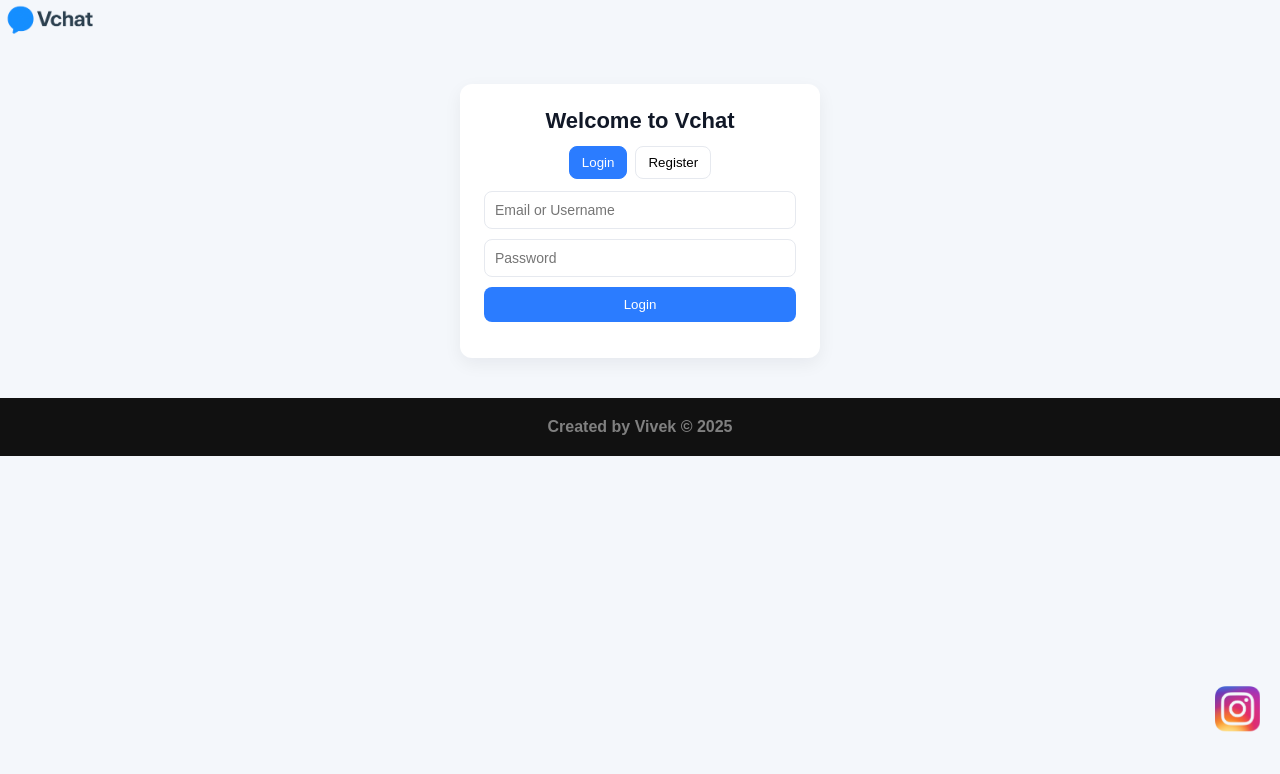
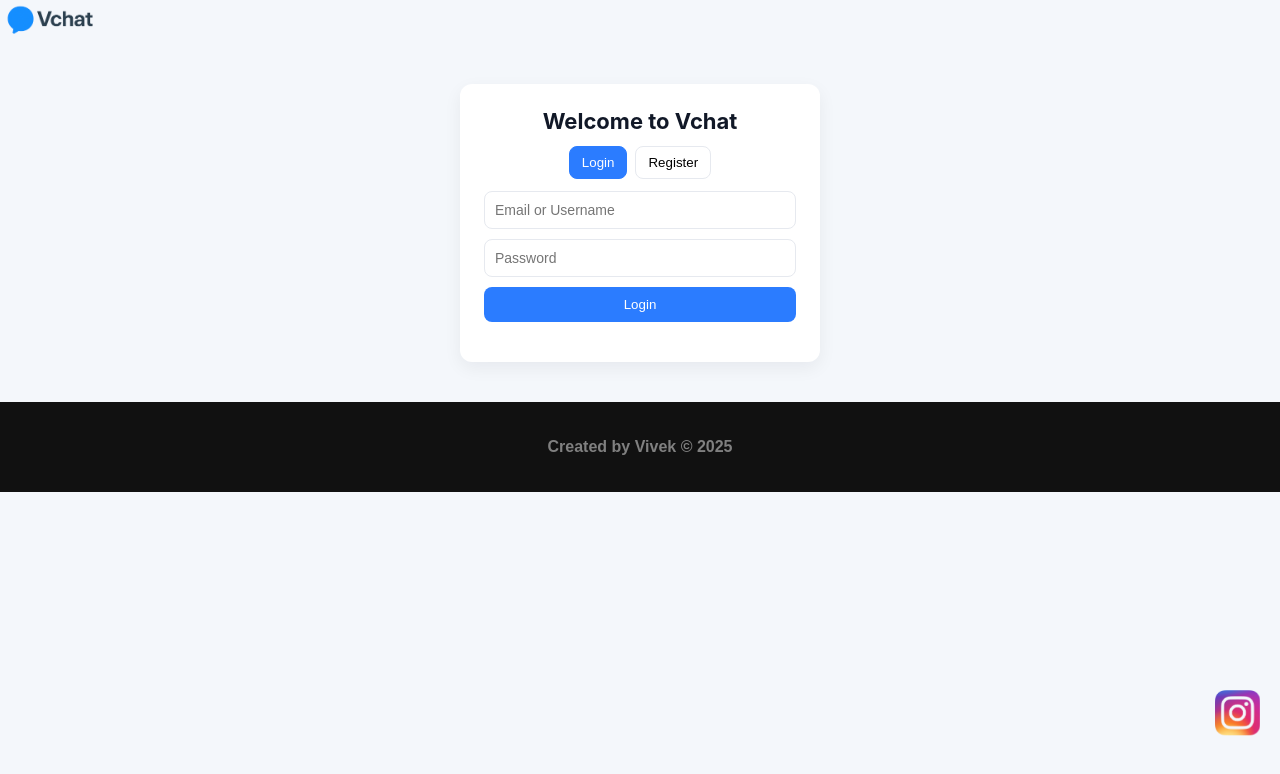
Before and after one commit to vivekkumar20041806/vchat, a website: page index.html in a window 1280 px wide. Drawn offline with Linux system fonts and the light colour scheme; no server answers.

Commit message:
Add files via upload

```diff
--- a/index.html
+++ b/index.html
@@ -6,7 +6,24 @@
   <title>Vchat App - Login / Register</title>
   <meta name="viewport" content="width=device-width, initial-scale=1" />
   <link rel="stylesheet" href="./frontend/css/style.css" />
+
+
+<!-- Google tag (gtag.js) -->
+<script async src="https://www.googletagmanager.com/gtag/js?id=G-W0YX014NTR"></script>
+<script>
+  window.dataLayer = window.dataLayer || [];
+  function gtag(){dataLayer.push(arguments);}
+  gtag('js', new Date());
+
+  gtag('config', 'G-W0YX014NTR');
+</script>
+
+
 </head>
+
+
+
+
 <body>
 
     <img src="./frontend/assets/images/logo.png" alt="VChat Logo" class="logo" />
@@ -48,7 +65,6 @@
 
 
 <div id="footer"></div>
-
 <script>
   fetch('./pages/footer.html')
     .then(res => res.text())
--- a/pages/footer.html
+++ b/pages/footer.html
@@ -1,15 +1,5 @@
-<!-- Footer with floating Instagram icon -->
 <footer>
   <style>
-    /* Reset & font */
-    * {
-      margin: 0;
-      padding: 0;
-      box-sizing: border-box;
-      font-family: "Poppins", sans-serif;
-    }
-
-    /* Footer style */
     footer {
       background-color: #111;
       padding: 20px 0;
@@ -17,22 +7,29 @@
       color: gray;
       font-size: 16px;
       font-weight: 700;
-      font-family: 'Arial', sans-serif;
-      position: relative; /* Footer normal flow */
-      z-index: 1;         /* Footer low */
+      font-family: Arial, sans-serif;
+      position: relative;
+      z-index: 1;
     }
+  </style>
 
-    /* Social Icon container */
-    .social-section {
-      position: fixed;   /* Screen par fixed */
-      bottom: 60px;      /* Footer ke upar distance */
-      right: 20px;       /* Right corner */
-      z-index: 9999;     /* Footer ke upar */
-    }
+  <p>Created by Vivek &copy; 2025</p>
+</footer>
 
-    /* Social Icon */
+<!-- Social Icon outside footer -->
+<div class="social-section">
+  <a href="https://www.instagram.com/vivek.kr1806" target="_blank">
+    <img src="https://vivekkumar20041806.github.io/vchat/frontend/assets/images/Insta.png" alt="Instagram">
+  </a>
+</div>
+
+<style>
 .social-section img {
+  position: fixed;   /* screen bottom-right */
+  bottom: 60px;
+  right: 20px;
   height: 45px;
+  z-index: 9999;
   animation: floatInsta 3s ease-in-out infinite;
   transition: transform 0.3s ease;
 }
@@ -42,18 +39,7 @@
 }
 
 @keyframes floatInsta {
-      0%, 100% { transform: translateY(0); }
+  0%,100% { transform: translateY(0); }
   40% { transform: translateY(-8px); }
 }
 </style>
-
-  <!-- Footer Text -->
-  <p>Created by Vivek &copy; 2025</p>
-</footer>
-
-<!-- Social Media Icon (footer ke bahar) -->
-<div class="social-section">
-  <a href="https://www.instagram.com/vivek.kr1806" target="_blank">
-    <img src="https://vivekkumar20041806.github.io/vchat/frontend/assets/images/Insta.png" alt="Instagram">
-  </a>
-</div>
```
Lines whose indentation alone changed are shown as unchanged.
